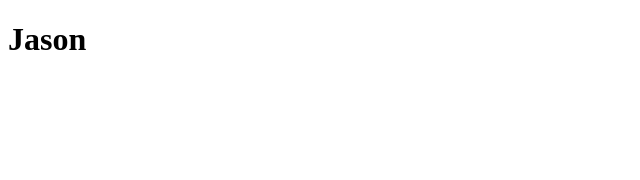
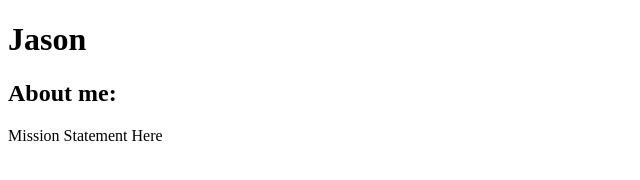
Before and after one commit to jah73cse/jah73cse.github.io, a plain HTML site: page index.html in a window 1280 px wide. Shown: the whole page, without its empty margins (0-640 px from the left). Drawn offline with Linux system fonts and the light colour scheme.

Commit message:
Add about me div

```diff
--- a/index.html
+++ b/index.html
@@ -11,6 +11,7 @@
     <body>
 
         <h1>Jason</h1>
+        <div class="about"><h2>About me:</h2><p>Mission Statement Here</p></div>
 
     </body>
 
```
